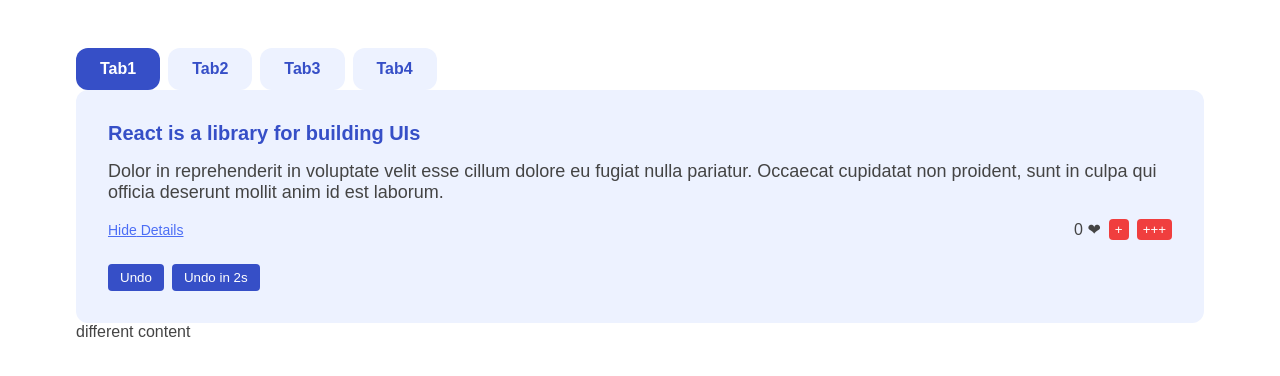
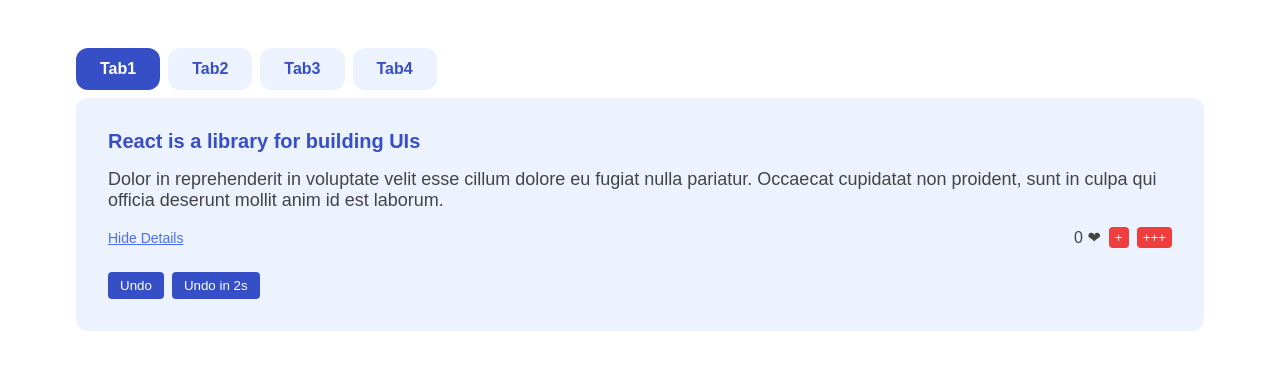
Before and after one commit to Shamonti/how-react-works, a React (Create React App) app: page / in a window 1280 px wide. Shown: the top 376 px of the page. Built offline with nearby package versions, Linux system fonts and the light colour scheme.

Commit message:
added condition for different content

```diff
--- a/src/App.js
+++ b/src/App.js
@@ -21,22 +21,28 @@ const content = [
 export default function App() {
   return (
     <div>
-      <Tabbed></Tabbed>
+      <Tabbed content={content}></Tabbed>
     </div>
   );
 }
 
-function Tabbed() {
+function Tabbed({ content }) {
   const [activeTab, setActiveTab] = useState(0);
 
   return (
     <div>
+      <div className='tabs'>
         <Tab num={0} activeTab={activeTab} setActiveTab={setActiveTab}></Tab>
         <Tab num={1} activeTab={activeTab} setActiveTab={setActiveTab}></Tab>
         <Tab num={2} activeTab={activeTab} setActiveTab={setActiveTab}></Tab>
         <Tab num={3} activeTab={activeTab} setActiveTab={setActiveTab}></Tab>
+      </div>
+
+      {activeTab <= 2 ? (
         <TabContent item={content.at(activeTab)}></TabContent>
+      ) : (
         <DifferentContent></DifferentContent>
+      )}
     </div>
   );
 }
@@ -82,5 +88,9 @@ function TabContent({ item }) {
 }
 
 function DifferentContent() {
-  return <div>different content</div>;
+  return (
+    <div className='tab-content'>
+      <h4>I'm a DIFFERENT tab, so I reset state 💣💥</h4>
+    </div>
+  );
 }
```
Lines whose indentation alone changed are shown as unchanged.
